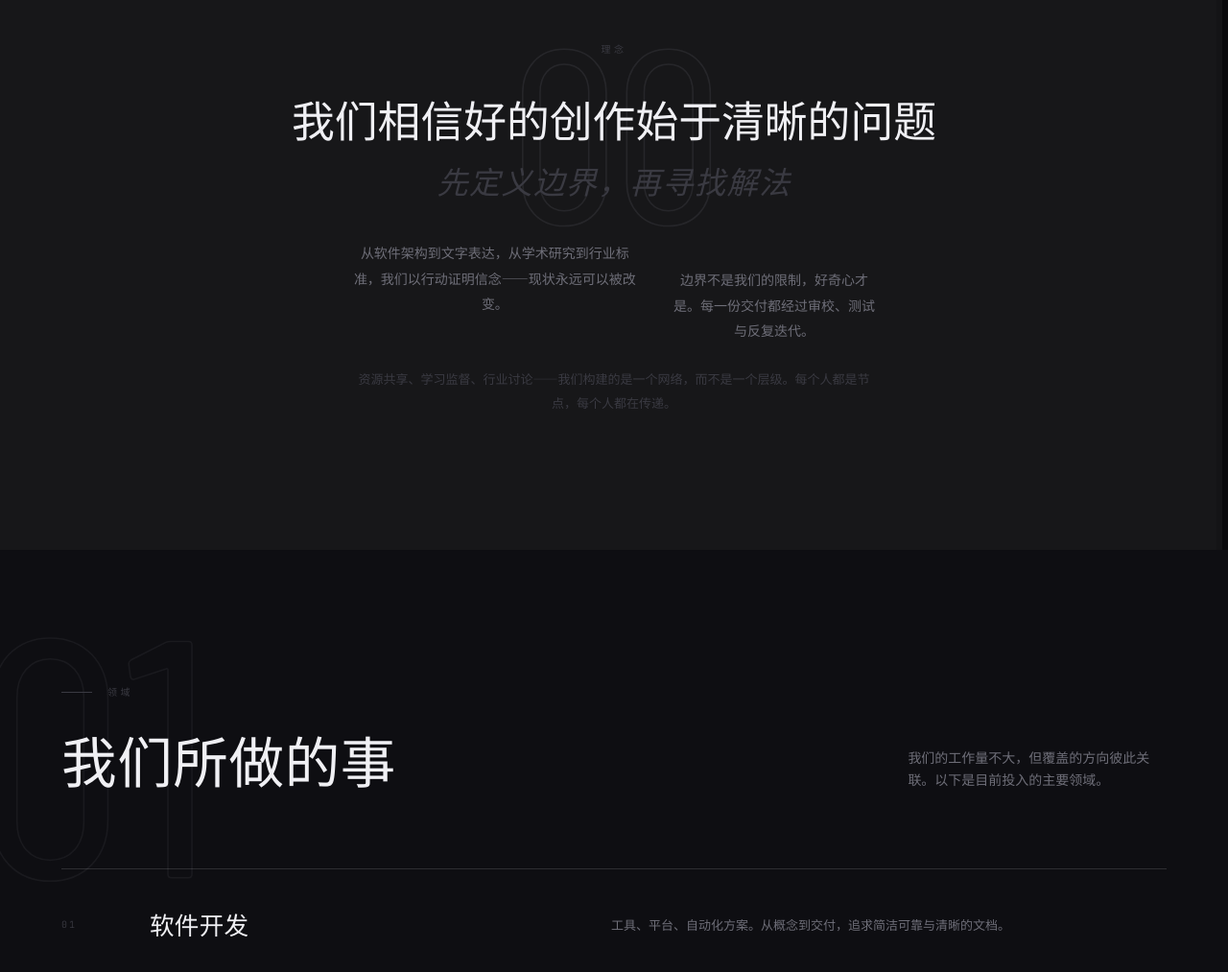
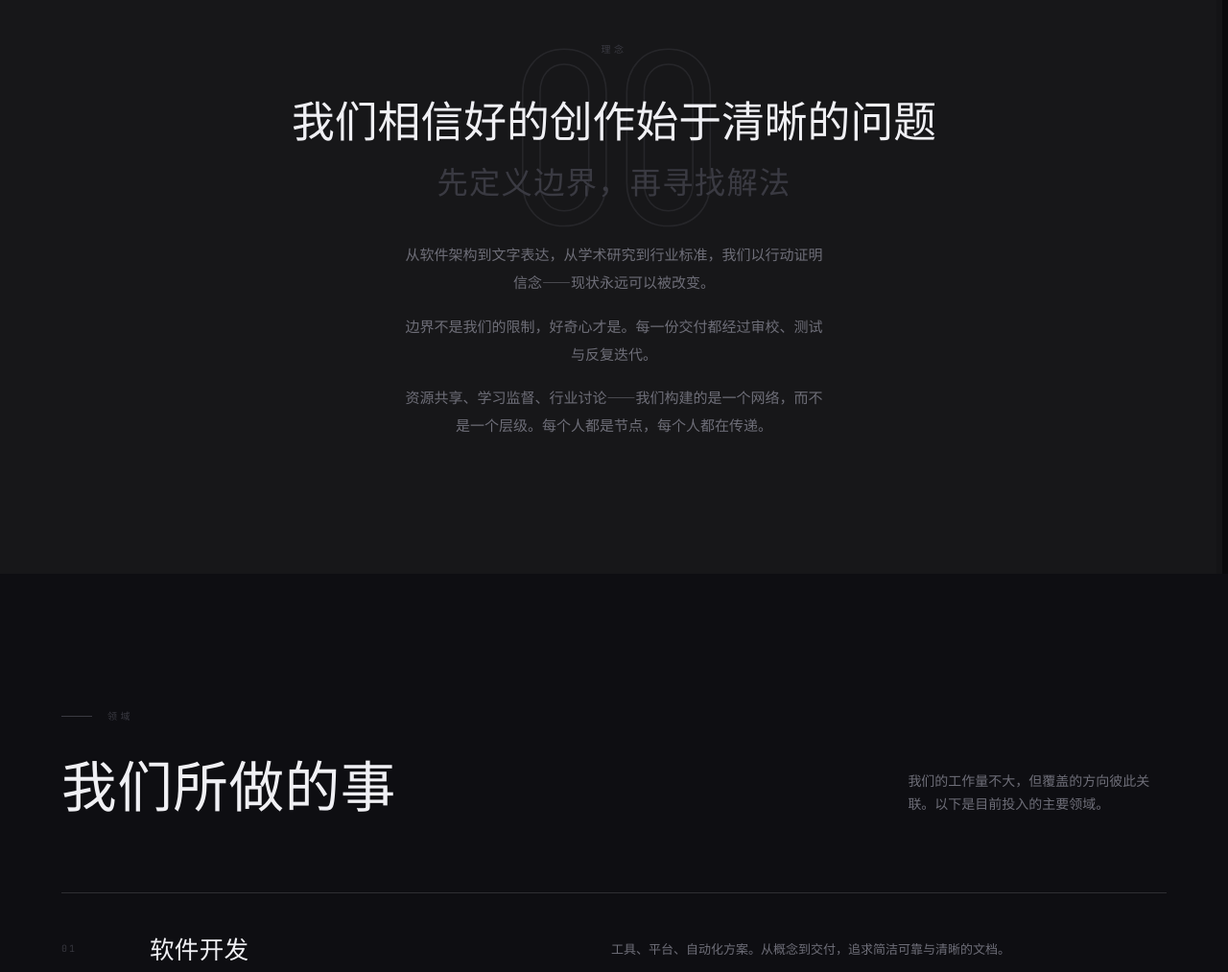
Before and after one commit to nondev10/ten-official, a plain HTML site: page index.html in a window 1280 px wide. Shown: the part 897-1910 px from the top of the page at 96% size. Drawn offline with nearby package versions, Linux system fonts and the light colour scheme; a web font is replaced by a local one.

Commit message:
@AGNES v8.12 背景数字右下/左上/右下 + 理念副标题去斜体 + 正文小作文
背景数字位置（按用户推荐节奏）：
- 领域 01 → 右下
- 作品 02 → 左上
- 洞见 03 → 右下

理念区：
- 副标题去掉 font-style: italic，改为 font-weight: 400 常规字重
- 正文恢复单列小作文，52ch 宽度，去掉双栏网格

```diff
--- a/css/styles.css
+++ b/css/styles.css
@@ -272,27 +272,21 @@ a { color: inherit; text-decoration: none; }
   display: block;
   margin-top: .5rem;
   font-size: .72em;
-  font-weight: 300;
+  font-weight: 400;
   color: var(--ink-4);
   letter-spacing: .04em;
-  font-style: italic;
 }
-/* 正文非对称双栏，打破单列重复感 */
+/* 正文小作文：单列居中，打破重复 */
 .philosophy-body {
-  max-width: 64ch; margin: 0 auto;
-  display: grid;
-  grid-template-columns: 1.4fr 1fr;
-  gap: 0 4ch;
-  align-items: start;
+  max-width: 52ch; margin: 0 auto;
 }
 .philosophy-body p {
-  font-size: 14px; color: var(--ink-3); line-height: 1.9;
+  font-size: 15px; color: var(--ink-3); line-height: 1.95;
+  margin-bottom: 1rem;
   transition: color .3s;
 }
+.philosophy-body p:last-child { margin-bottom: 0; }
 .philosophy-body p:hover { color: var(--ink-2); }
-.philosophy-body .p-a { grid-column: 1; }
-.philosophy-body .p-b { grid-column: 2; padding-top: 2em; }
-.philosophy-body .p-c { grid-column: 1 / -1; margin-top: 1.6rem; color: var(--ink-4); font-size: 13px; }
 
 /* ============================================================
    DOMAINS — 优雅列表，非九宫格
@@ -305,8 +299,8 @@ a { color: inherit; text-decoration: none; }
 /* 背景空心数字装饰（左偏） */
 .domains-bg-num {
   position: absolute;
-  left: -2vw;
-  top: 60px;
+  right: -2vw;
+  bottom: 80px;
   font-family: var(--din);
   font-size: clamp(10rem, 28vw, 22rem);
   font-weight: 400;
@@ -316,7 +310,6 @@ a { color: inherit; text-decoration: none; }
   line-height: 1;
   pointer-events: none;
   z-index: 0;
-  transform: translateY(-10%);
 }
 .domains { z-index: 1; }
 .domains-header {
@@ -368,7 +361,7 @@ a { color: inherit; text-decoration: none; }
 /* 背景空心数字装饰（左偏，与标题轻微重叠） */
 .works-bg-num {
   position: absolute;
-  right: -3vw;
+  left: -3vw;
   top: 60px;
   font-family: var(--din);
   font-size: clamp(10rem, 28vw, 22rem);
@@ -478,7 +471,7 @@ a { color: inherit; text-decoration: none; }
 /* 博客背景数字 */
 .blog-bg-num {
   position: absolute;
-  left: -2vw;
+  right: -2vw;
   bottom: -40px;
   font-family: var(--din);
   font-size: clamp(10rem, 28vw, 22rem);
```
